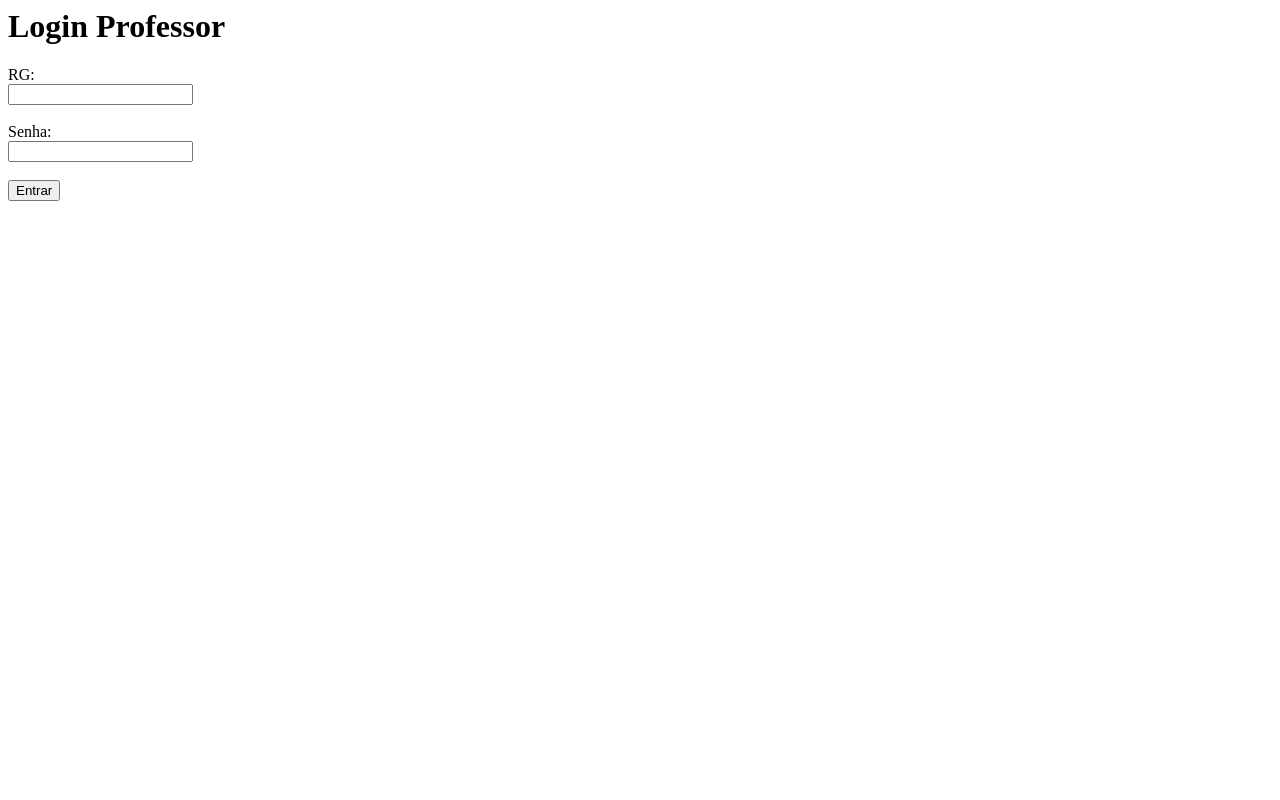
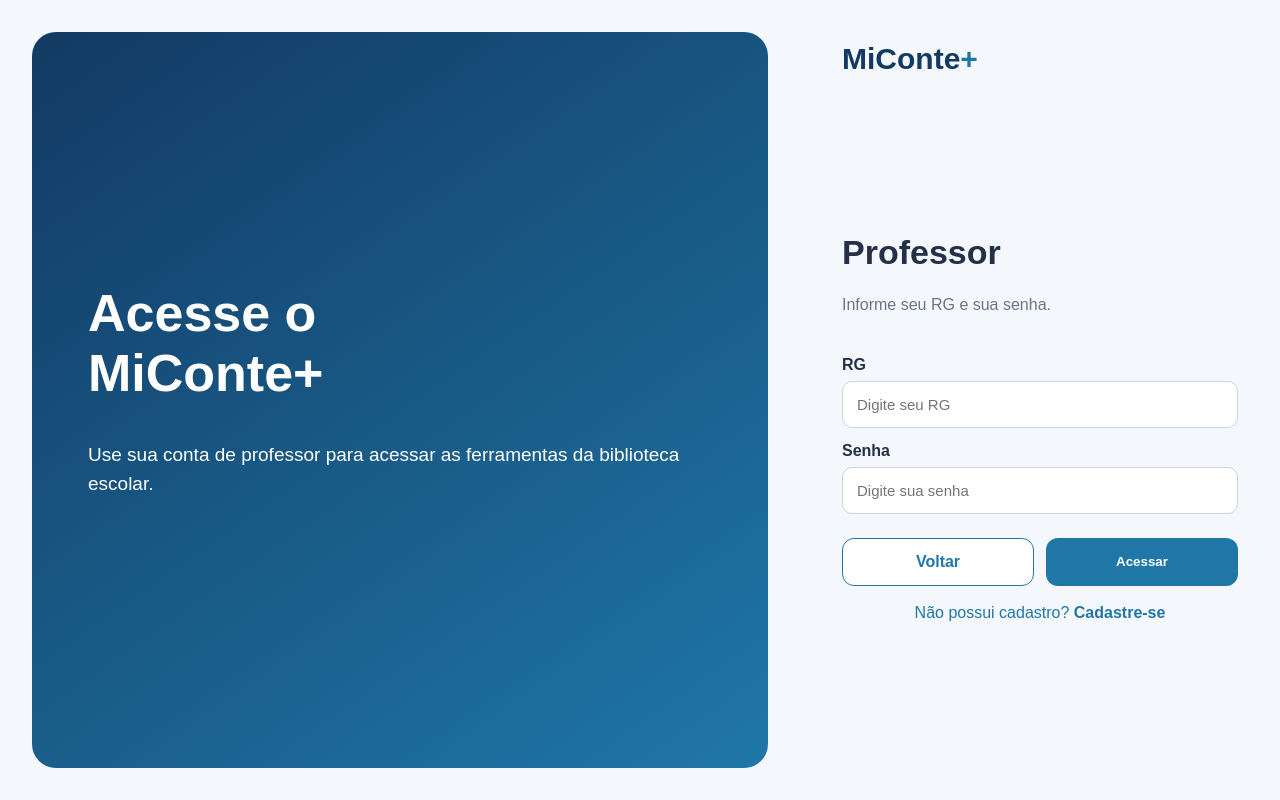
Before and after one commit to vhsaladine-creator/biblioteca_escolar, a Django app: page /login/professor/ in a window 1280 px wide. Run offline with Django 5.2, Linux system fonts and the light colour scheme.

Commit message:
Cria novo login de professor

```diff
--- a/usuarios/templates/login_professor.html
+++ b/usuarios/templates/login_professor.html
@@ -1,28 +1,27 @@
-<h1>Login Professor</h1>
-
-
-<form method="post">
-
-{% csrf_token %}
-
-
-<label>RG:</label><br>
-<input type="text" name="rg">
-
-
-<br><br>
-
-
-<label>Senha:</label><br>
-<input type="password" name="senha">
-
-
-<br><br>
-
-
-<button type="submit">
-Entrar
-</button>
-
-
-</form>
+{% extends "base.html" %}
+{% block title %}Login do professor | MiConte+{% endblock %}
+{% block content %}
+<div class="page">
+    <section class="info">
+        <h1>Acesse o <strong>MiConte+</strong></h1>
+        <p>Use sua conta de professor para acessar as ferramentas da biblioteca escolar.</p>
+    </section>
+    <section class="auth">
+        <div class="brand">MiConte<span>+</span></div>
+        <div class="card-area">
+            <h2>Professor</h2>
+            <p class="muted">Informe seu RG e sua senha.</p>
+            {% if erro %}<div class="error">{{ erro }}</div>{% endif %}
+            <form method="post">
+                {% csrf_token %}
+                <label for="rg">RG</label>
+                <input id="rg" name="rg" placeholder="Digite seu RG" required>
+                <label for="senha">Senha</label>
+                <input id="senha" name="senha" type="password" placeholder="Digite sua senha" required>
+                <div class="buttons"><a class="btn btn-secondary" href="{% url 'home' %}">Voltar</a><button class="btn btn-primary" type="submit">Acessar</button></div>
+            </form>
+            <a class="small-link" href="{% url 'cadastro_professor' %}">Não possui cadastro? <strong>Cadastre-se</strong></a>
+        </div>
+    </section>
+</div>
+{% endblock %}
```
